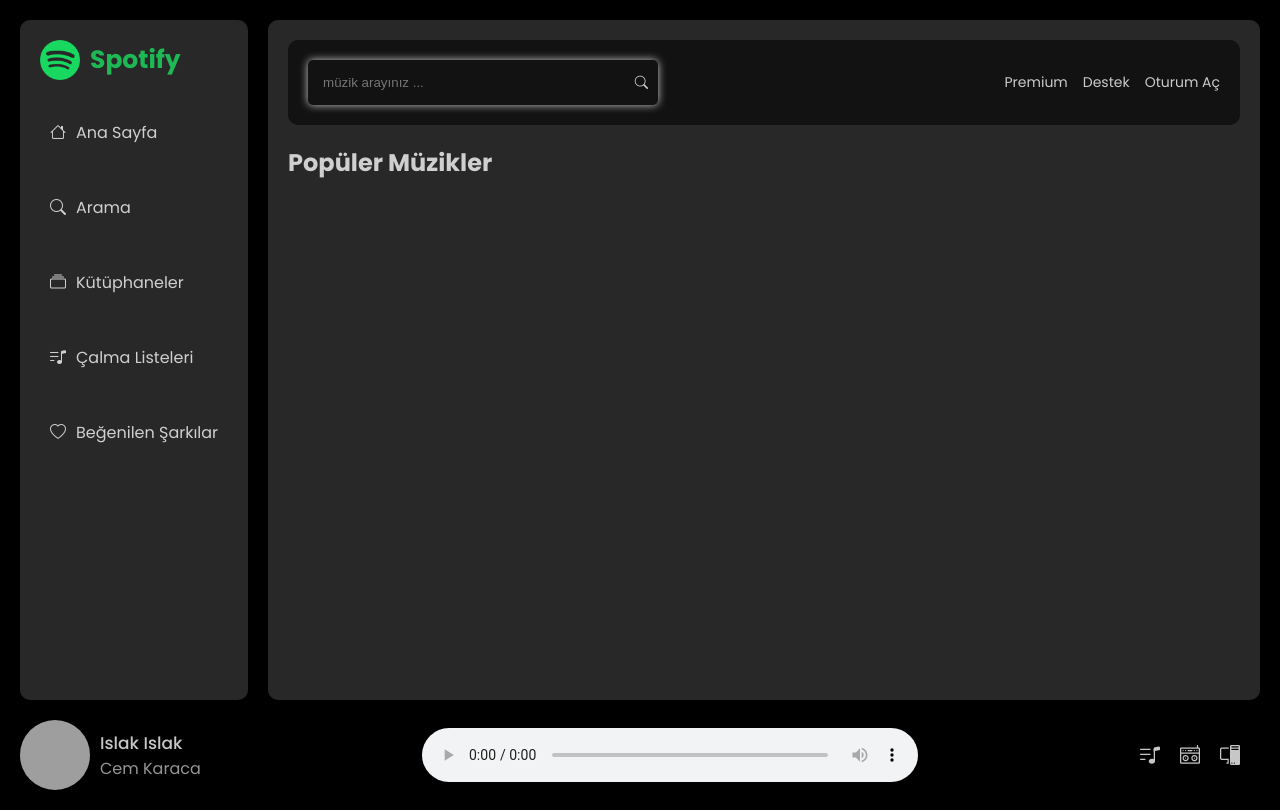
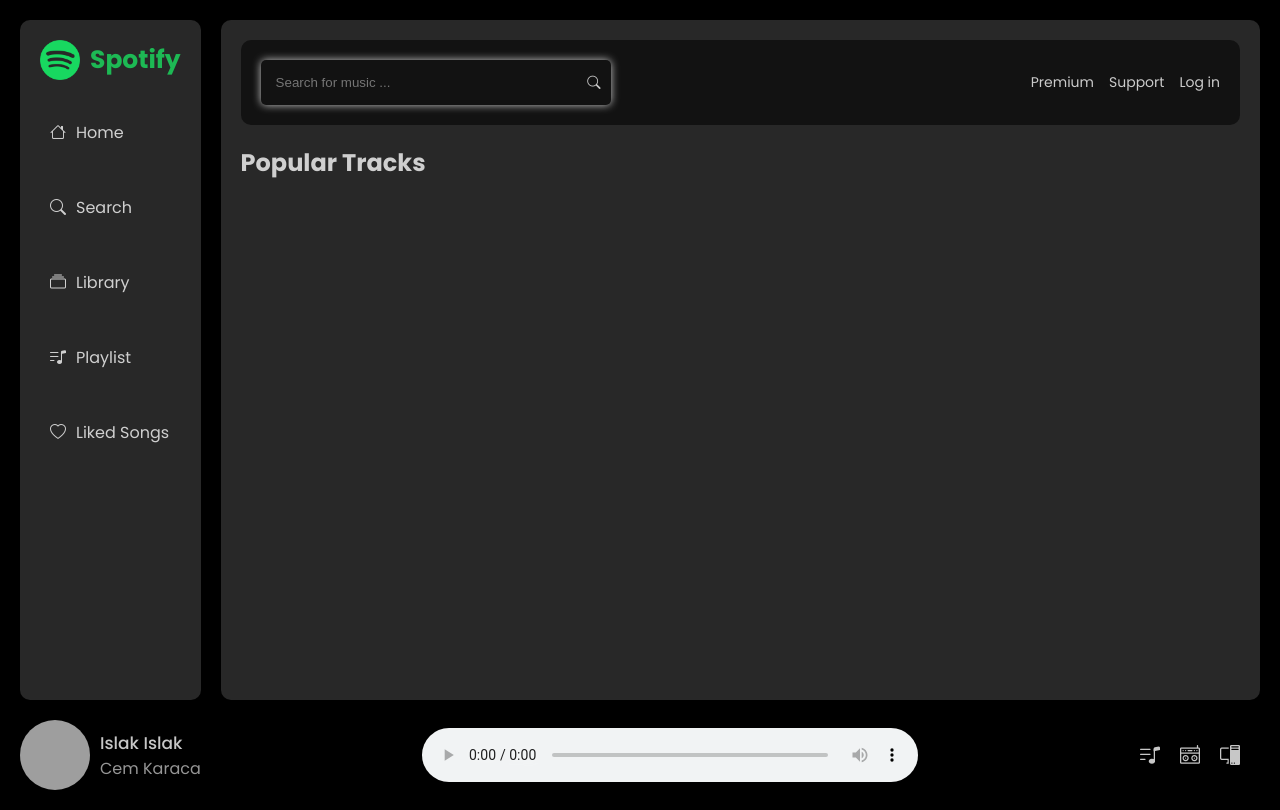
Before and after one commit to HasanKoparan/spotify-clone, a plain HTML site: page index.html in a window 1280 px wide. Drawn offline with nearby package versions, Linux system fonts and the light colour scheme; no server answers; grey boxes are pictures that could not be loaded.

Commit message:
Translate UI to English

```diff
--- a/index.html
+++ b/index.html
@@ -29,23 +29,23 @@
         <nav>
           <a href="#">
             <i class="bi bi-house"></i>
-            <span>Ana Sayfa</span>
+            <span>Home</span>
           </a>
           <a href="#">
             <i class="bi bi-search"></i>
-            <span>Arama</span>
+            <span>Search</span>
           </a>
           <a href="#">
             <i class="bi bi-collection"></i>
-            <span>Kütüphaneler</span>
+            <span>Library</span>
           </a>
           <a href="#">
             <i class="bi bi-music-note-list"></i>
-            <span>Çalma Listeleri</span>
+            <span>Playlist</span>
           </a>
           <a href="#">
             <i class="bi bi-heart"></i>
-            <span>Beğenilen Şarkılar</span>
+            <span>Liked Songs</span>
           </a>
         </nav>
       </aside>
@@ -56,22 +56,22 @@
         <header>
           <!-- Form -->
           <form>
-            <input type="text" placeholder="müzik arayınız ..." />
+            <input type="text" placeholder="Search for music ..." />
             <button type="submit"><i class="bi bi-search"></i></button>
           </form>
 
           <!-- Nav -->
           <nav>
             <a href="#">Premium</a>
-            <a href="#">Destek</a>
-            <a href="#">Oturum Aç</a>
+            <a href="#">Support</a>
+            <a href="#">Log in</a>
           </nav>
         </header>
 
         <!-- Content -->
         <section>
           <!-- Title -->
-          <h2 id="section-title">Popüler Müzikler</h2>
+          <h2 id="section-title">Popular Tracks</h2>
 
           <!-- Music List -->
           <div id="music-list">
```
